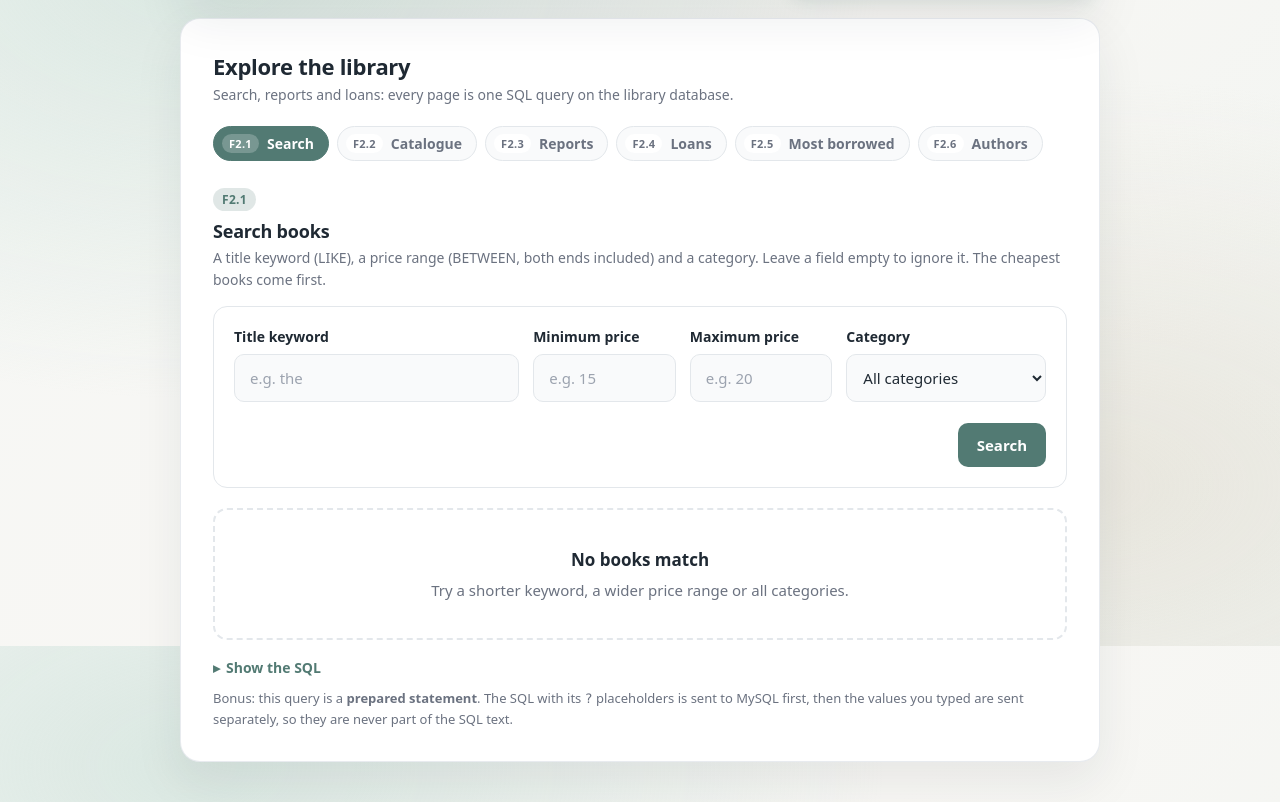
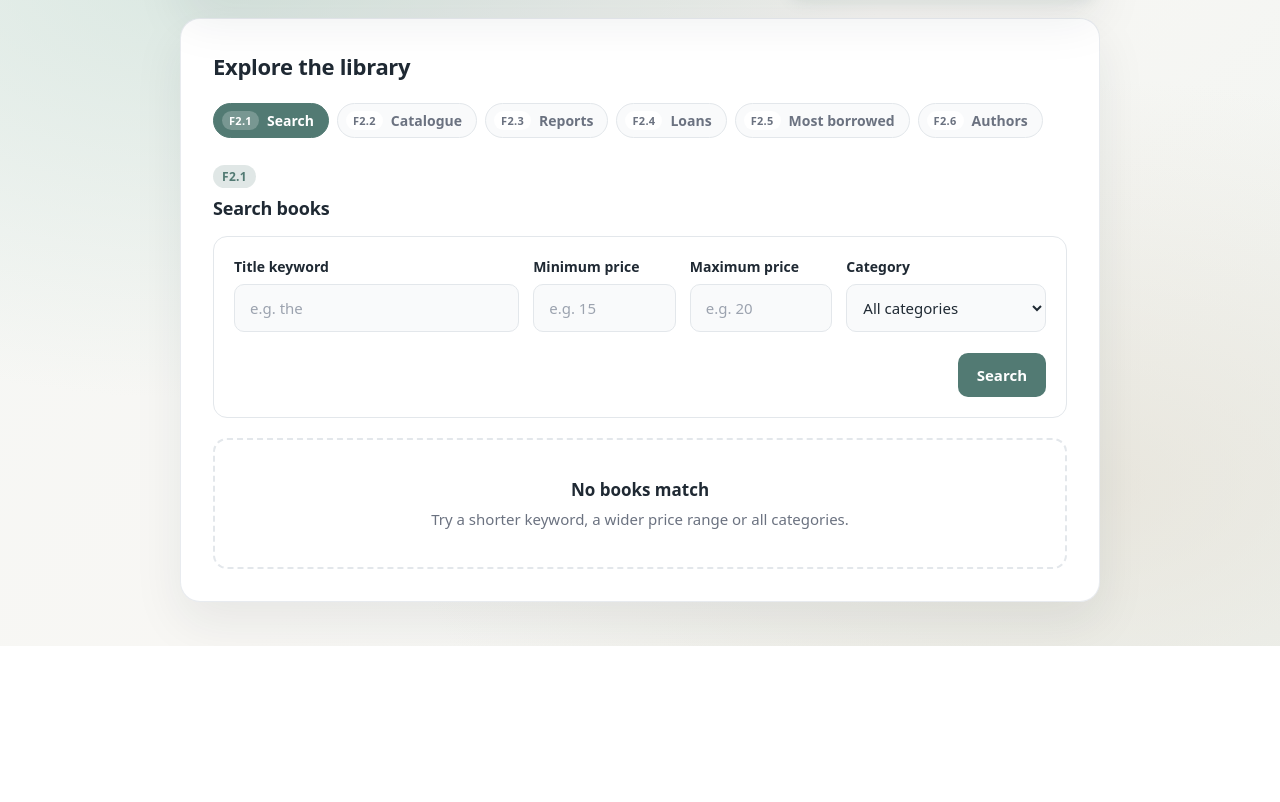
Before and after one commit to Adhamayman22/lab4-database, a Flask app: page /explore in a window 1280 px wide. Shown: the part 154-956 px from the top of the page. After the commit the page ends 800 px from the top, so only its background shows below. Run offline with Flask 3, Linux system fonts and the light colour scheme; the visitor is signed in with stand-in values (Sample User, id 1); data that the repository does not hold is empty.

Commit message:
Explore: remove the Show the SQL boxes and the explanation texts

```diff
--- a/website/templates/explore.html
+++ b/website/templates/explore.html
@@ -19,26 +19,16 @@
 {% endmacro %}
 
 
-{% macro sql_box(text) %}
-<details class="sql-box">
-    <summary>Show the SQL</summary>
-    <pre><code>{{ text }}</code></pre>
-</details>
-{% endmacro %}
-
-
 {% macro result_block(block) %}
 <section class="result-block">
     <header class="result-head">
         <span class="req-badge">{{ block.code }}</span>
         <h3 class="result-title">{{ block.title }}</h3>
-        <p class="result-text">{{ block.text }}</p>
     </header>
 
     {% if not block.rows %}
     <div class="empty-state">
         <p class="empty-title">No rows</p>
-        <p>The query returned an empty result.</p>
     </div>
 
     {% elif block.style == "stats" %}
@@ -80,8 +70,6 @@
     </div>
     <p class="row-count">{{ block.rows|length }} row{{ "" if block.rows|length == 1 else "s" }}</p>
     {% endif %}
-
-    {{ sql_box(block.sql) }}
 </section>
 {% endmacro %}
 
@@ -92,7 +80,6 @@
     <div class="panel-head">
         <div>
             <h2 class="panel-title">Explore the library</h2>
-            <p class="panel-sub">Search, reports and loans: every page is one SQL query on the library database.</p>
         </div>
     </div>
 
@@ -113,7 +100,6 @@
         <header class="result-head">
             <span class="req-badge">F2.1</span>
             <h3 class="result-title">Search books</h3>
-            <p class="result-text">A title keyword (LIKE), a price range (BETWEEN, both ends included) and a category. Leave a field empty to ignore it. The cheapest books come first.</p>
         </header>
 
         <form class="entity-form search-books" method="get" action="{{ url_for('explore', section='search') }}" novalidate>
@@ -198,9 +184,6 @@
             </div>
             {% endif %}
         {% endif %}
-
-        {{ sql_box(search_sql) }}
-        <p class="sql-note">Bonus: this query is a <strong>prepared statement</strong>. The SQL with its <code>?</code> placeholders is sent to MySQL first, then the values you typed are sent separately, so they are never part of the SQL text.</p>
     </section>
 
     {% else %}
```
Also changed, not shown: README.md.
